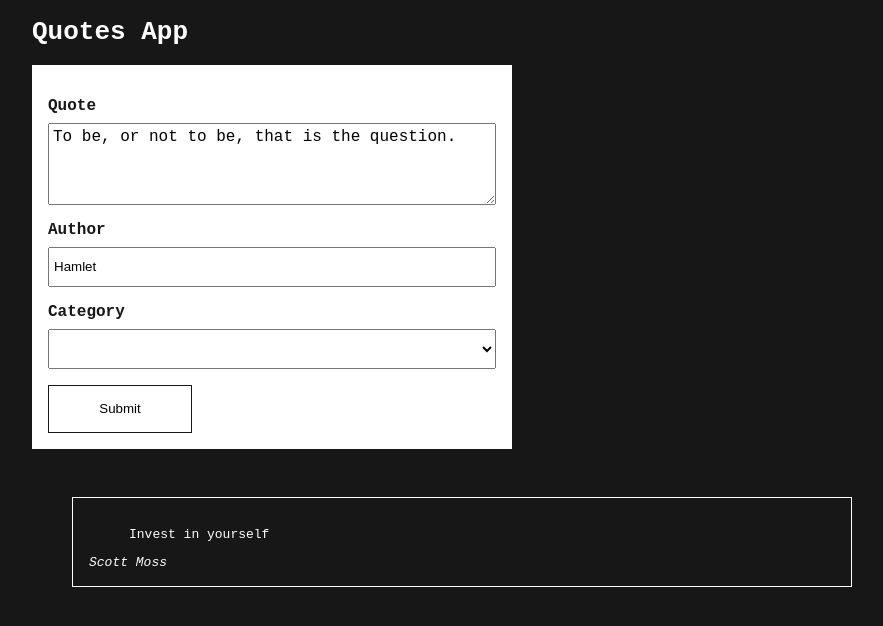
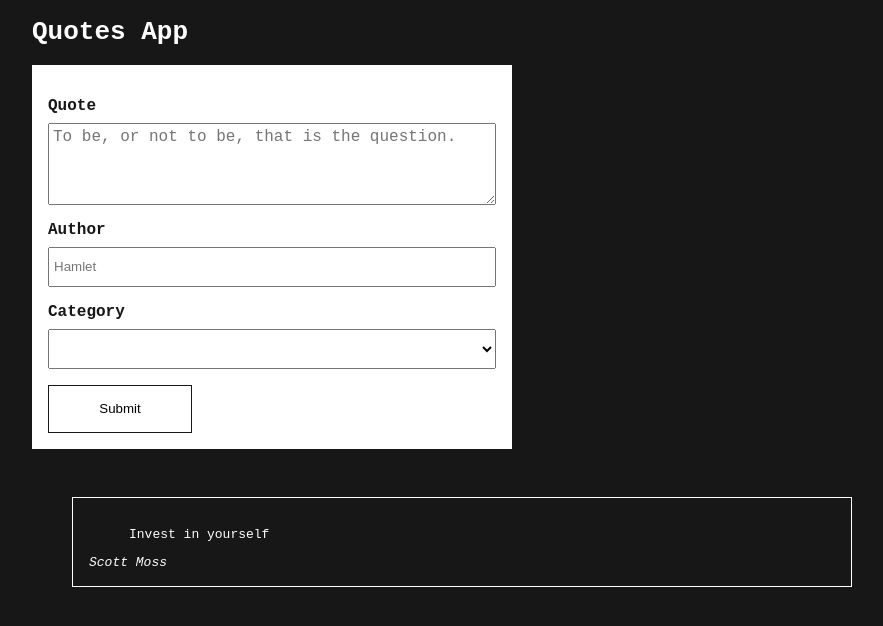
Before and after one commit to dominicva/my-quotes-app, a React (Vite) app: page / in a window 1280 px wide. Shown: the top 626 px of the page, without its empty margins (178-1061 px from the left). Built offline with nearby package versions, Linux system fonts and the light colour scheme.

Commit message:
Refactor: abstracted input controls

```diff
--- a/src/App.js
+++ b/src/App.js
@@ -1,13 +1,15 @@
 import ReactDOM from 'react-dom';
-import Quote from './components/Quote';
-import Form from './components/Form';
+// import Quote from './components/Quote';
+// import Form from './components/Form';
+import CreateQuoteControl from './components/CreateQuoteControl';
 
 const App = () => {
   return (
     <div className="app">
       <h1>Quotes App</h1>
-      <Form />
-      <Quote text="Invest in yourself" author="Scott Moss" />
+      <CreateQuoteControl />
+      {/* <Form />
+      <Quote text="Invest in yourself" author="Scott Moss" /> */}
     </div>
   );
 };
--- /dev/null
+++ b/src/components/CreateQuoteControl.js
@@ -0,0 +1,18 @@
+import { useState, useEffect } from 'react';
+import Form from './Form';
+import Quote from './Quote';
+
+const CreateQuoteControl = () => {
+  const [quotePreview, setQuotePreview] = useState('Invest in yourself');
+  const [authorPreview, setAuthorPreview] = useState('Scott Moss');
+
+  useEffect(() => {});
+  return (
+    <div>
+      <Form />
+      <Quote text={quotePreview} author={authorPreview} />
+    </div>
+  );
+};
+
+export default CreateQuoteControl;
--- a/src/components/Form.js
+++ b/src/components/Form.js
@@ -1,6 +1,5 @@
 import { useState, useEffect } from 'react';
-
-const CATEGORIES = ['philosophy', 'science', 'contemplation'];
+import InputControl from './InputControl';
 
 const Form = () => {
   const [quote, setQuote] = useState(
@@ -11,47 +10,25 @@ const Form = () => {
 
   return (
     <div className="create-quote">
-      <form className="create-quote__form">
-        <label htmlFor="quote__text-area">
-          Quote
-          <textarea
-            onChange={(e) => setQuote(e.target.value)}
-            onBlur={(e) => setQuote(e.target.value)}
-            rows="4"
+      <form
+        onSubmit={(e) => {
+          e.preventDefault();
+          // POST request to create new quote in api
+        }}
+        className="create-quote__form"
+      >
+        <InputControl
           id="quote__text-area"
-            type="text"
-            value={quote}
+          labelText="Quote"
+          inputType="textarea"
           placeholder="Quote text"
         />
-        </label>
-        <label htmlFor="quote__author-input">
-          Author
-          <input
-            onChange={(e) => setAuthor(e.target.value)}
-            onBlur={(e) => setAuthor(e.target.value)}
-            rows="4"
+        <InputControl
           id="quote__author-input"
-            type="text"
-            value={author}
+          labelText="Author"
           placeholder="Author"
         />
-        </label>
-        <label htmlFor="category">
-          Category
-          <select
-            onChange={(e) => setCategory(e.target.value)}
-            onBlur={(e) => setCategory(e.target.value)}
-            id="category"
-            value={category}
-          >
-            <option />
-            {CATEGORIES.map((category) => (
-              <option value={category} key={category}>
-                {category}
-              </option>
-            ))}
-          </select>
-        </label>
+        <InputControl id="category" labelText="Category" inputType="dropdown" />
         <button>Submit</button>
       </form>
     </div>
--- /dev/null
+++ b/src/components/InputControl.js
@@ -0,0 +1,58 @@
+import { useState } from 'react';
+
+const CATEGORIES = ['philosophy', 'science', 'contemplation'];
+
+export default function InputControl({ id, labelText, inputType }) {
+  const [content, setContent] = useState('');
+
+  if (inputType === 'textarea') {
+    return (
+      <label htmlFor={id}>
+        {labelText}
+        <textarea
+          onChange={(e) => setContent(e.target.value)}
+          onBlur={(e) => setContent(e.target.value)}
+          rows="4"
+          id={id}
+          type="text"
+          value={content}
+          placeholder="To be, or not to be, that is the question."
+        />
+      </label>
+    );
+  } else if (inputType === 'dropdown') {
+    return (
+      <label htmlFor={id}>
+        {labelText}
+        <select
+          onChange={(e) => setContent(e.target.value)}
+          onBlur={(e) => setContent(e.target.value)}
+          id={id}
+          value={content}
+        >
+          <option />
+          {CATEGORIES.map((category) => (
+            <option value={category} key={category}>
+              {category}
+            </option>
+          ))}
+        </select>
+      </label>
+    );
+  } else {
+    return (
+      <label htmlFor={id}>
+        {labelText}
+        <input
+          onChange={(e) => setContent(e.target.value)}
+          onBlur={(e) => setContent(e.target.value)}
+          rows="4"
+          id={id}
+          type="text"
+          value={content}
+          placeholder="Hamlet"
+        />
+      </label>
+    );
+  }
+}
```
Lines whose indentation alone changed are shown as unchanged.
